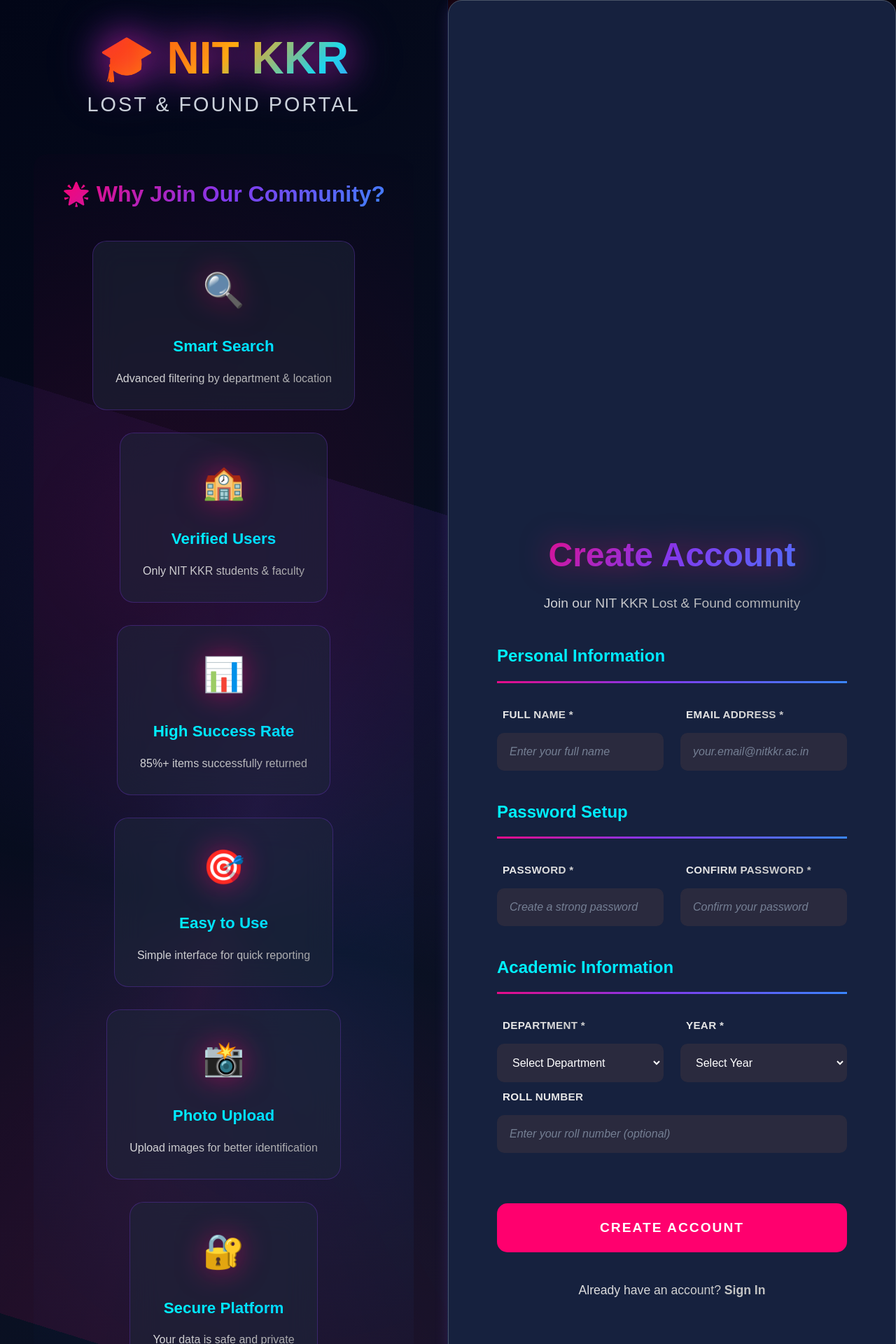
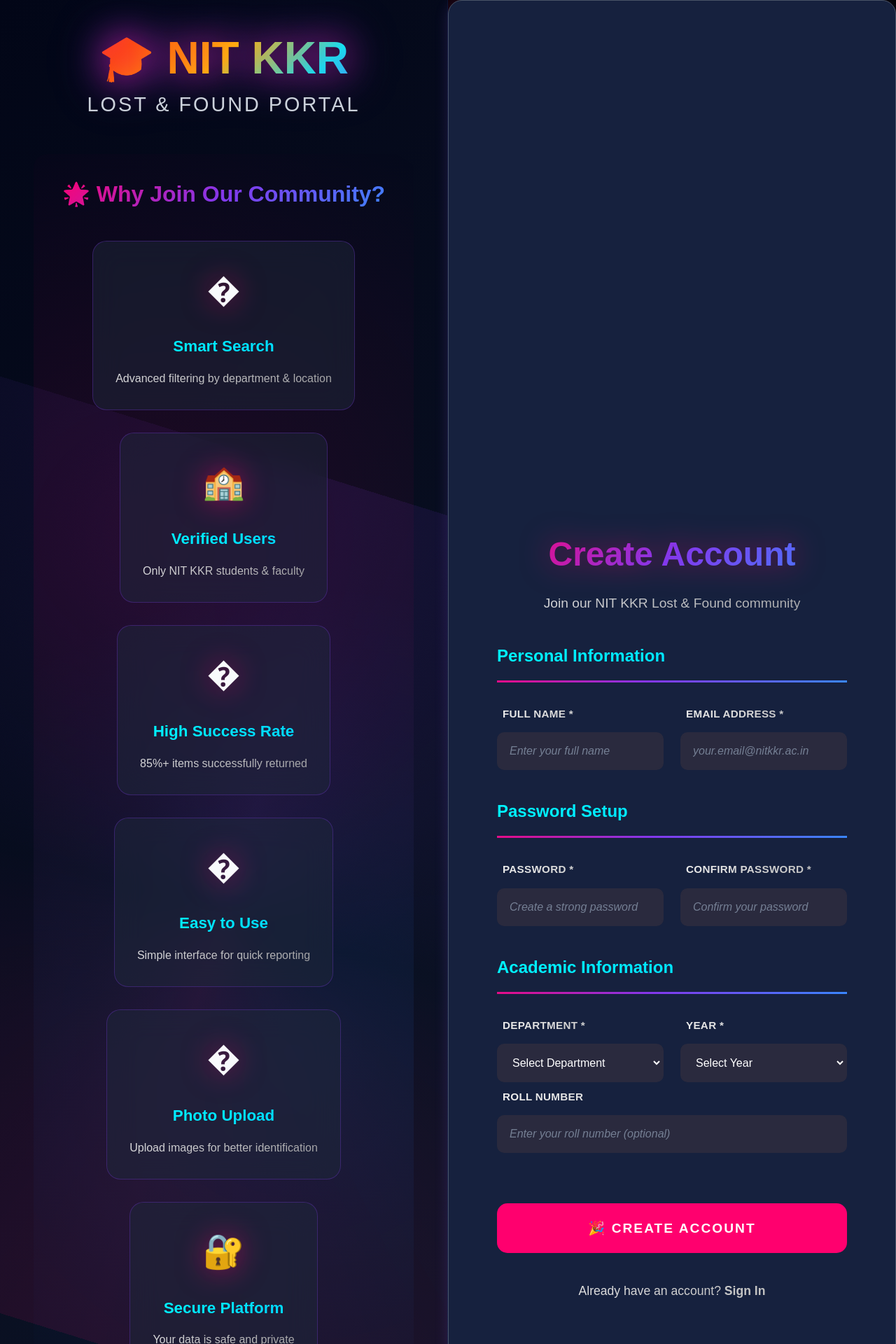
Before and after one commit to Pawan-Kumar-56/lostfound-frontend, a React (Vite) app: page /register in a window 1280 px wide. Shown: the top 1920 px of the page at 70% size. Built offline with nearby package versions, Linux system fonts and the light colour scheme.

Commit message:
Update Register.jsx with UI improvements and layout fixes

```diff
--- a/src/Register.jsx
+++ b/src/Register.jsx
@@ -1,10 +1,8 @@
-import React, { useState } from 'react';
-import { useNavigate } from 'react-router-dom';
+import React,{useState} from "react";
 import { authAPI } from './services/api';
 import './Register.css';
 
 const Register = () => {
-  const navigate = useNavigate();
   const [formData, setFormData] = useState({
     fullName: '',
     email: '',
@@ -71,7 +69,7 @@
             <h3>🌟 Why Join Our Community?</h3>
             <div className="feature-grid">
               <div className="feature-item">
-                <div className="feature-icon">🔍</div>
+                <div className="feature-icon">�</div>
                 <h4>Smart Search</h4>
                 <p>Advanced filtering by department & location</p>
               </div>
@@ -81,17 +79,17 @@
                 <p>Only NIT KKR students & faculty</p>
               </div>
               <div className="feature-item">
-                <div className="feature-icon">📊</div>
+                <div className="feature-icon">�</div>
                 <h4>High Success Rate</h4>
                 <p>85%+ items successfully returned</p>
               </div>
               <div className="feature-item">
-                <div className="feature-icon">🎯</div>
+                <div className="feature-icon">�</div>
                 <h4>Easy to Use</h4>
                 <p>Simple interface for quick reporting</p>
               </div>
               <div className="feature-item">
-                <div className="feature-icon">📸</div>
+                <div className="feature-icon">�</div>
                 <h4>Photo Upload</h4>
                 <p>Upload images for better identification</p>
               </div>
@@ -247,13 +245,13 @@
                 disabled={loading}
                 className="register-btn"
               >
-                {loading ? 'Creating Account...' : ' Create Account'}
+                {loading ? 'Creating Account...' : '🎉 Create Account'}
               </button>
             </div>
           </form>
 
           <div className="login-link">
-            Already have an account? <a href="/login" onClick={(e) => { e.preventDefault(); navigate('/login'); }}>Sign In</a>
+            Already have an account? <a href="/login">Sign In</a>
           </div>
         </div>
       </div>
```
